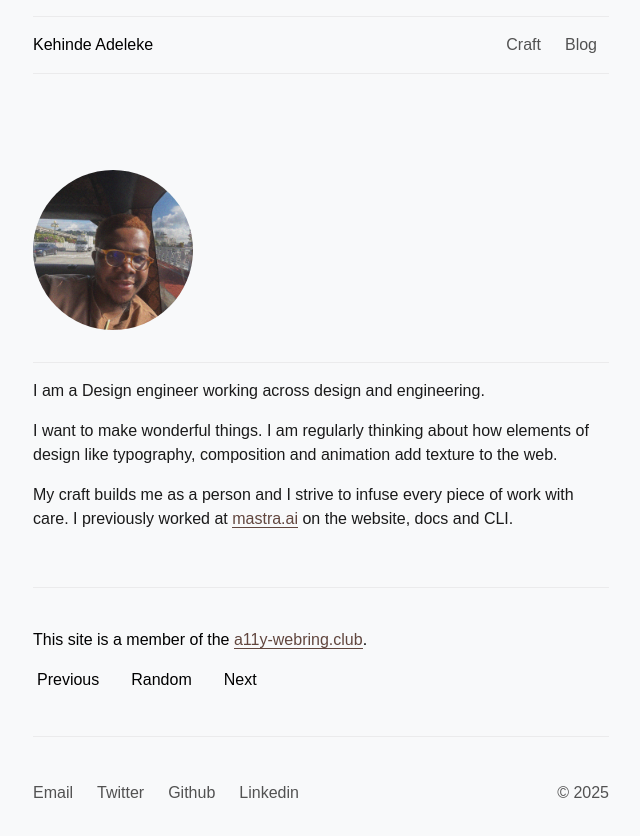
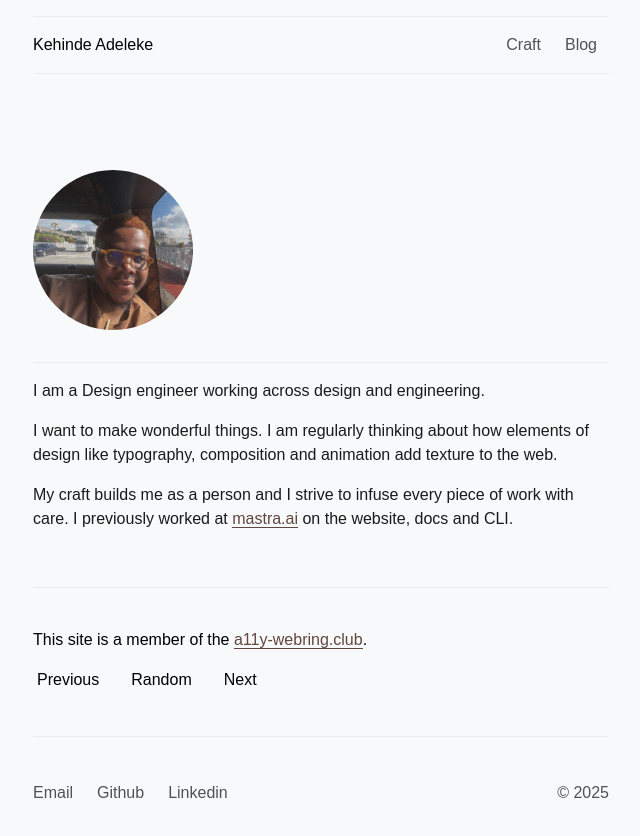
Before and after one commit to adeleke5140/portfolio-v2, a Next.js app: page / in a window 1280 px wide. Shown: the top 836 px of the page, without its empty margins (319-959 px from the left). Built offline with nearby package versions, Linux system fonts and the light colour scheme; a web font is replaced by a local one.

Commit message:
fix: remove twitter

```diff
--- a/src/components/introduction.tsx
+++ b/src/components/introduction.tsx
@@ -7,10 +7,6 @@ const connection = [
   {
     name: 'email',
     value: 'mailto:k@kehinde.me',
-  },
-  {
-    name: 'twitter',
-    value: 'https://twitter.com/adeleke5140',
   },
   {
     name: 'github',
```
